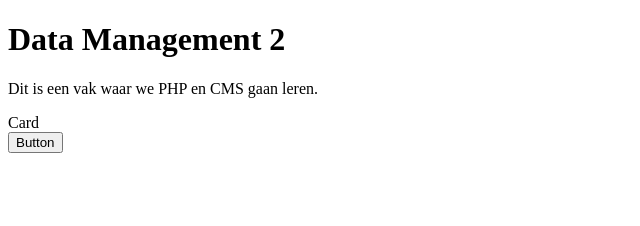
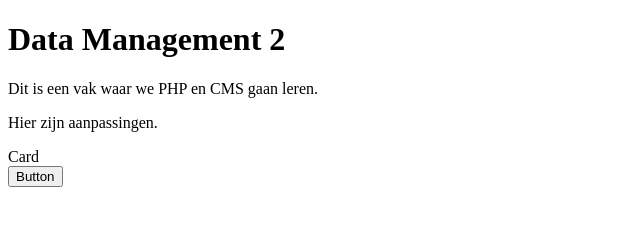
Before and after one commit to adriaanglibert/dm2, a plain HTML site: page index.html in a window 1280 px wide. Shown: the whole page, without its empty margins (0-640 px from the left). Drawn offline with Linux system fonts and the light colour scheme.

Commit message:
Changed content on main branch

```diff
--- a/index.html
+++ b/index.html
@@ -13,6 +13,10 @@
             Dit is een vak waar we PHP en CMS gaan leren.
         </p>
 
+        <p>
+            Hier zijn aanpassingen.
+        </p>
+
         <div class="card">Card</div>
 
         <button>Button</button>
```
